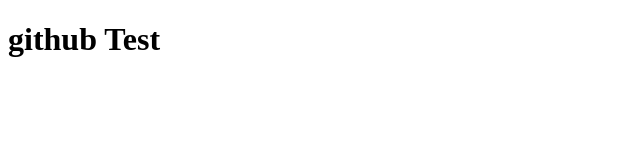
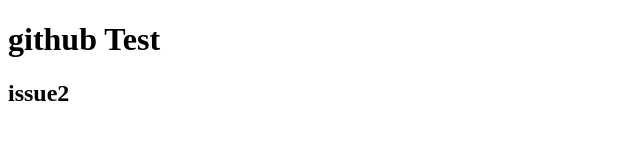
Before and after one commit to jinyoung7950/GitTest, a plain HTML site: page GitTest/WebContent/index.html in a window 1280 px wide. Shown: the whole page, without its empty margins (0-640 px from the left). Drawn offline with Linux system fonts and the light colour scheme.

Commit message:
issue2 Commit

```diff
--- a/GitTest/WebContent/index.html
+++ b/GitTest/WebContent/index.html
@@ -6,5 +6,6 @@
 </head>
 <body>
 	<h1>github Test</h1>
+	<h2>issue2</h2>
 </body>
 </html>
```
